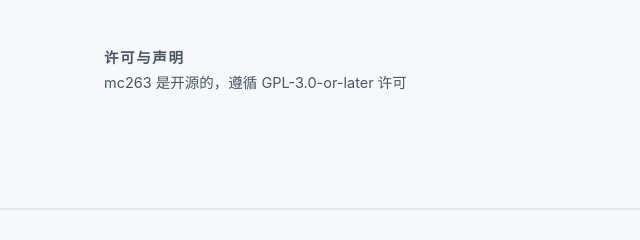
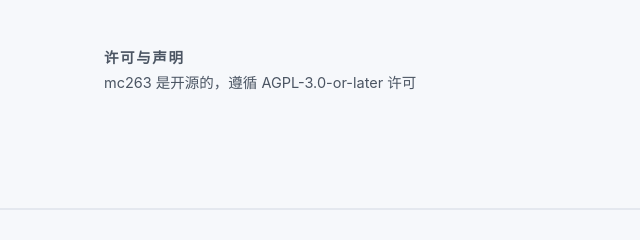
Before and after one commit to zzxwithbus19/one-263-linux, a plain HTML site: page index.html in a window 1280 px wide. Shown: the part 2223-2463 px from the top of the page, 0-640 px from the left. Drawn offline with Linux system fonts and the light colour scheme.

Commit message:
chore(license): 改用 AGPL-3.0-or-later
站点许可声明和 LICENSE 与两个源码分支同步。

```diff
--- a/index.html
+++ b/index.html
@@ -429,7 +429,7 @@ make deb</pre>
     <div class="container">
       <div class="section-head">
         <p class="eyebrow">许可与声明</p>
-        <p>mc263 是开源的，遵循 GPL-3.0-or-later 许可</p>
+        <p>mc263 是开源的，遵循 AGPL-3.0-or-later 许可</p>
       </div>
     </div>
   </section>
```
Also changed, not shown: 2 other files.
